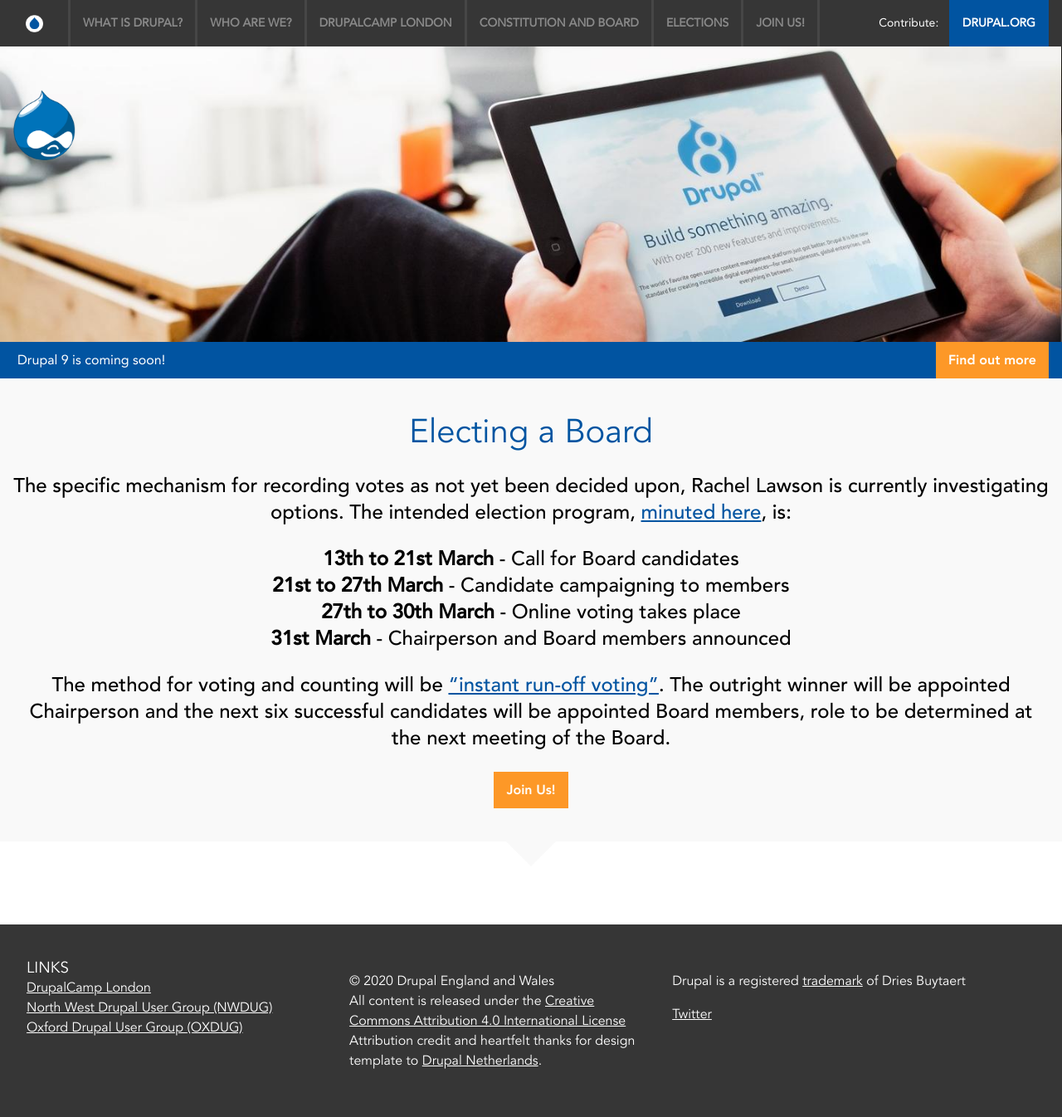
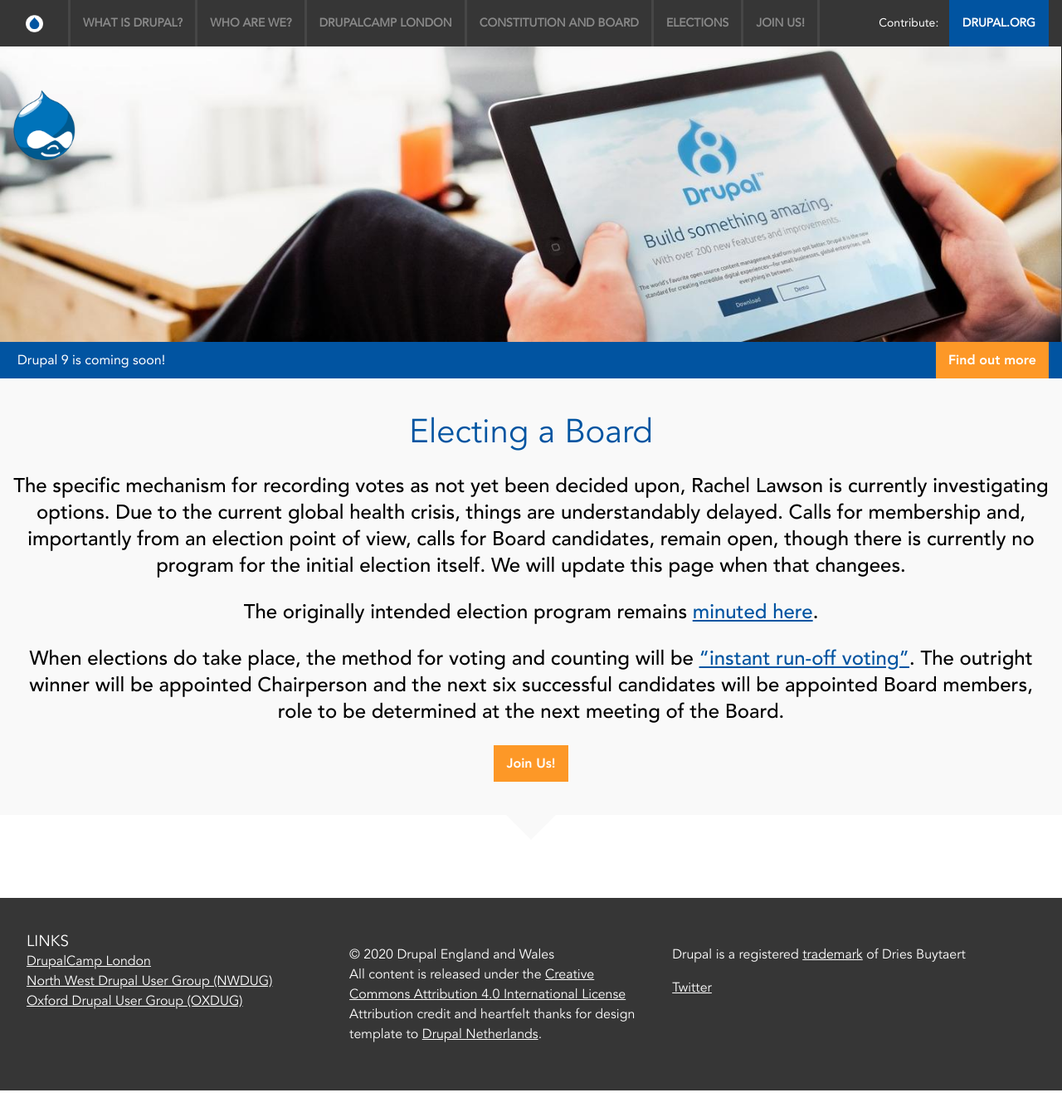
Before and after one commit to Drupal-England-Wales/drupal-england-wales.github.io, a Jekyll site: the page built from elections.html, in a window 1280 px wide and 1346 px high. Shown: the whole window at 83% size. Built offline with Jekyll 4.4.1, drawn with Linux system fonts in a browser that asks for light colours; some web fonts are replaced.

Commit message:
Updated election program page.

```diff
--- a/elections.html
+++ b/elections.html
@@ -11,21 +11,19 @@
 ---
 <div>
 	<p>The specific mechanism for recording votes as not yet been decided upon,
-	Rachel Lawson is currently investigating options. The intended election
-	program, <a href="https://docs.google.com/document/d/1bJL9TmT2osaP7yLunP3m3L8R5n5pckmfMgbo8vs_S4U/edit">minuted here</a>,
-	is:</p>
+	Rachel Lawson is currently investigating options. Due to the current global
+	health crisis, things are understandably delayed. Calls for membership and,
+	importantly from an election point of view, calls for Board candidates, remain
+	open, though there is currently no program for the initial election itself.
+	We will update this page when that changees.
 
-	<p>
-		<strong>13th to 21st March</strong> - Call for Board candidates<br>
-		<strong>21st to 27th March</strong> - Candidate campaigning to members<br>
-		<strong>27th to 30th March</strong> - Online voting takes place<br>
-		<strong>31st March</strong> - Chairperson and Board members announced
-	</p>
+	<p>The originally intended election program remains
+	<a href="https://docs.google.com/document/d/1bJL9TmT2osaP7yLunP3m3L8R5n5pckmfMgbo8vs_S4U/edit">minuted here</a>.</p>
 
-<p>The method for voting and counting will be
+	<p>When elections do take place, the method for voting and counting will be
 	<a href="https://en.wikipedia.org/wiki/Instant-runoff_voting">“instant run-off voting”</a>.
 	The outright winner will be appointed Chairperson and the next six successful
-candidates will be appointed Board members, role to be determined at the next
-meeting of the Board.</p>
+	candidates will be appointed Board members, role to be determined at the next
+	meeting of the Board.</p>
 
 </div>
```
